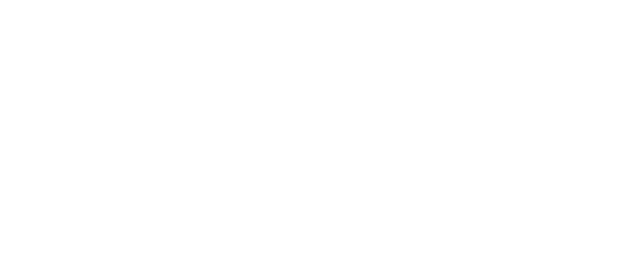
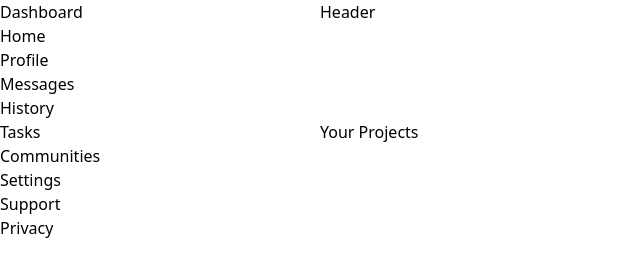
Before and after one commit to giahenville/admin-dashboard, a website: page index.html in a window 1280 px wide. Shown: the whole page, without its empty margins (0-640 px from the left). Drawn offline with Linux system fonts and the light colour scheme.

Commit message:
feat: Create main grid
Main grid for sidebar, header, and main-content

```diff
--- a/index.html
+++ b/index.html
@@ -7,6 +7,28 @@
     <link href="./dist/output.css" rel="stylesheet">
 </head>
 <body>
+    <div class="main-container">
+
+        <div class="sidebar">
+            <h1 class="dashboard">Dashboard</h1>
+            <div class="home">Home</div>
+            <div class="profile">Profile</div>
+            <div class="messages">Messages</div>
+            <div class="history">History</div>
+            <div class="tasks">Tasks</div>
+            <div class="communities">Communities</div>
+
+            <div class="settings">Settings</div>
+            <div class="support">Support</div>
+            <div class="privacy">Privacy</div>
+        </div>
+
+        <div class="header">Header</div>
+
+        <main>
+            <div class="main-content">Your Projects</div>
+        </main>
+    </div>
 
 </body>
 </html>
--- a/src/input.css
+++ b/src/input.css
@@ -1,3 +1,27 @@
 @tailwind base;
 @tailwind components;
 @tailwind utilities;
+
+.main-container{
+    display: grid;
+    grid-area:
+    'sidebar'
+    'header'
+    'main-content';
+    grid-template-areas:
+    'sidebar header'
+    'sidebar main-content';
+    grid-template-columns: 1fr 3fr;
+}
+
+.sidebar{
+    grid-area: sidebar;
+}
+
+.header{
+    grid-area: header;
+}
+
+.main-content{
+    grid-area: main-content;
+}
```
Also changed, not shown: dist/output.css.
